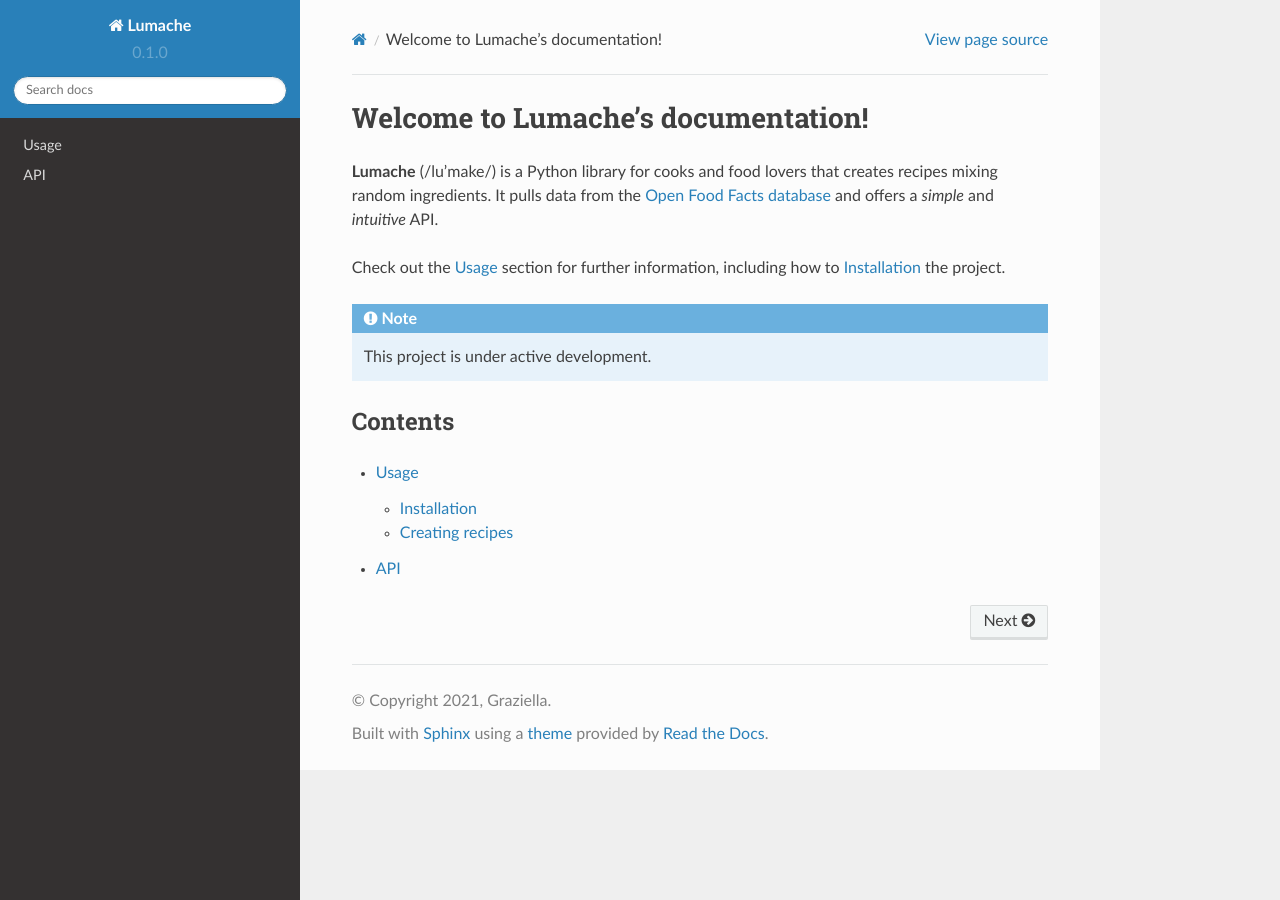
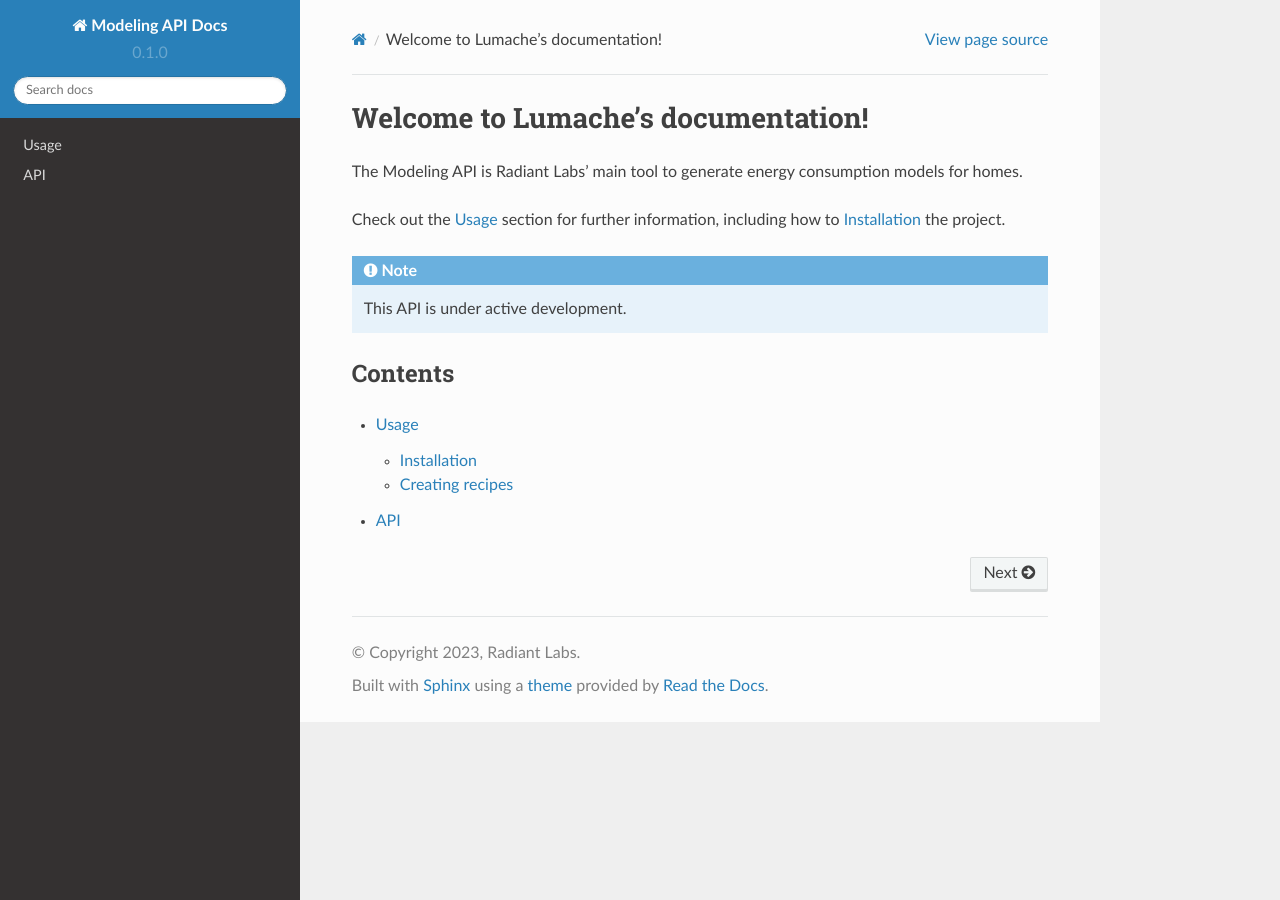
Before and after one commit to RadiantLabs/modeling-api-docs, a Sphinx documentation site: the page built from docs/source/index.rst, in a window 1280 px wide. Built offline with Sphinx 7.4.7 and the Read the Docs theme 2.0.0, drawn with Linux system fonts in a browser that asks for light colours.

Commit message:
Test sources modification

```diff
--- a/docs/source/conf.py
+++ b/docs/source/conf.py
@@ -2,9 +2,9 @@
 
 # -- Project information
 
-project = 'Lumache'
-copyright = '2021, Graziella'
-author = 'Graziella'
+project = 'Modeling API Docs'
+copyright = '2023, Radiant Labs'
+author = 'Radiant Labs'
 
 release = '0.1'
 version = '0.1.0'
--- a/docs/source/index.rst
+++ b/docs/source/index.rst
@@ -1,17 +1,14 @@
 Welcome to Lumache's documentation!
 ===================================
 
-**Lumache** (/lu'make/) is a Python library for cooks and food lovers
-that creates recipes mixing random ingredients.
-It pulls data from the `Open Food Facts database <https://world.openfoodfacts.org/>`_
-and offers a *simple* and *intuitive* API.
+The Modeling API is Radiant Labs' main tool to generate energy consumption models for homes.
 
 Check out the :doc:`usage` section for further information, including
 how to :ref:`installation` the project.
 
 .. note::
 
-   This project is under active development.
+   This API is under active development.
 
 Contents
 --------
```
Also changed, not shown: README.rst (+3 -8 lines).
